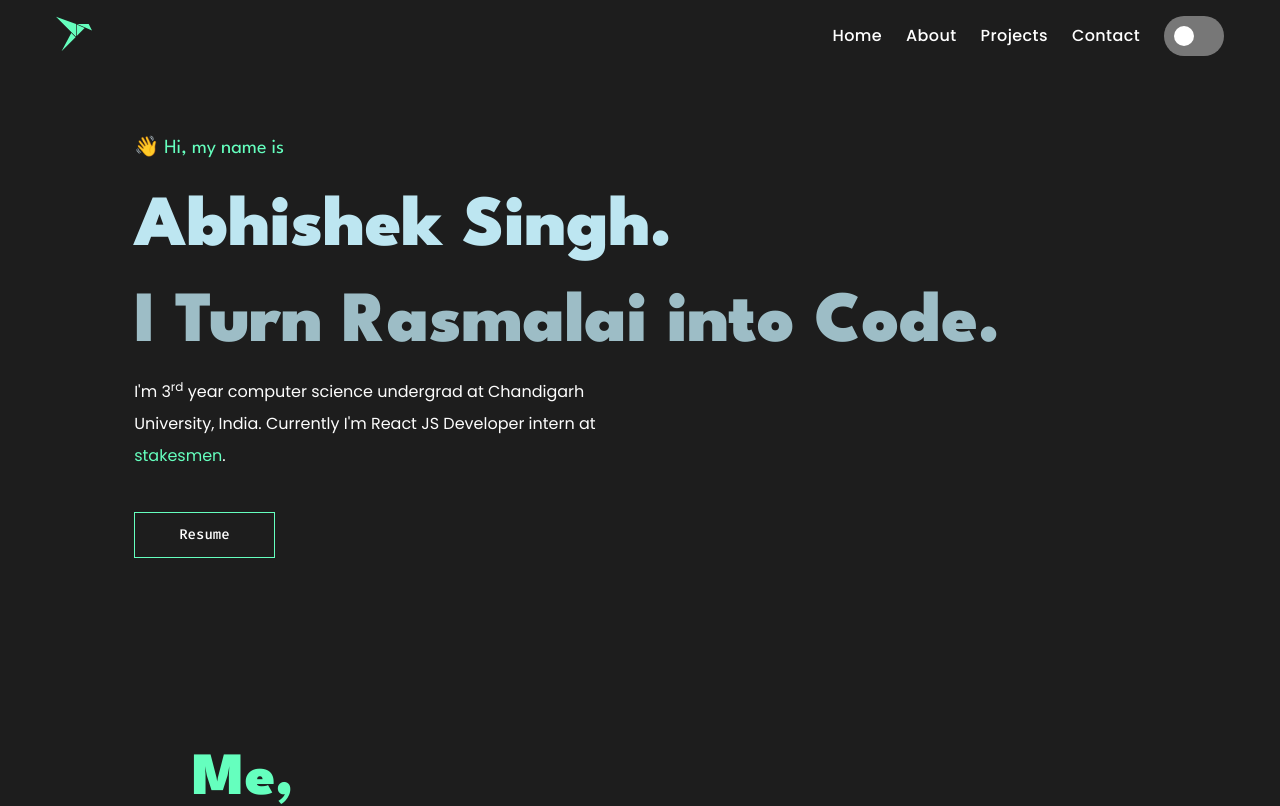
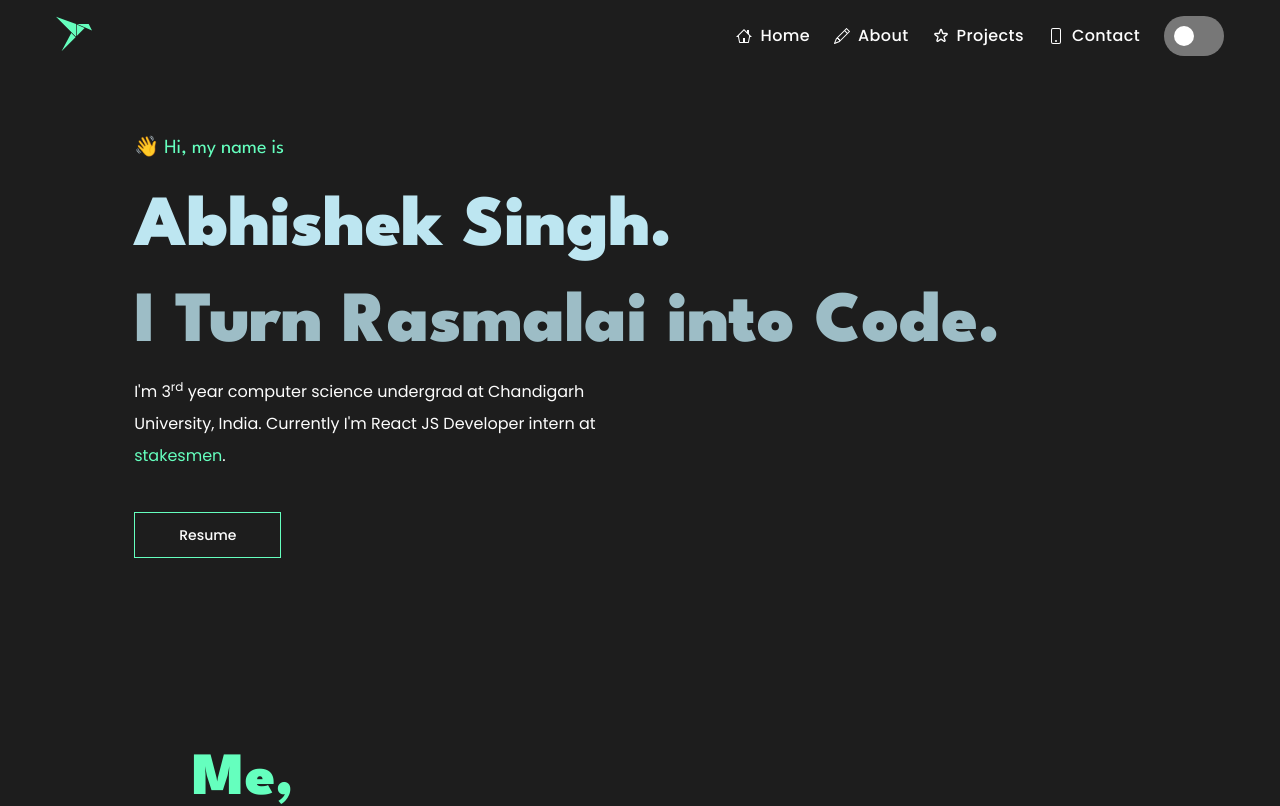
Before and after one commit to Abh1shekSingh/reactportfolio, a React (Create React App) app: page / in a window 1280 px wide. Shown: the top 806 px of the page. Built offline with nearby package versions, Linux system fonts and the light colour scheme; the HTML template or start-up script is replaced by a standard one.

Commit message:
Header styling

```diff
--- a/src/components/Header/Header.js
+++ b/src/components/Header/Header.js
@@ -3,6 +3,9 @@ import { Box } from '@material-ui/core'
 import {SiSnapcraft} from "react-icons/si"
 import { motion} from "framer-motion"
 import HeaderDrawer from './HeaderDrawer'
+import {GoHome} from "react-icons/go"
+import {BsPencil,BsPhone} from "react-icons/bs"
+import {HiOutlineStar} from "react-icons/hi"
 const Header = () => {
   const spring = {
     type: "spring",
@@ -22,12 +25,12 @@ const Header = () => {
         <SiSnapcraft className='text-green text-4xl'  />
       </Box>
       <Box className='flex justify-center items-center gap-6'>
-        <Box className='hidden md:block text-white'>
+        <Box className='hidden md:block text-subtext'>
           <ul className='flex justify-center items-center gap-6 tracking-wide font-poppin font-medium cursor-pointer'>
-            <a href='/'><li >Home</li></a>
-            <a href='#about'><li >About</li></a>
-            <a href="#projects"><li >Projects</li></a>
-            <a href='#contact'><li >Contact</li></a>
+            <a href='/'><li className='flex justify-center items-center gap-2'><GoHome />Home</li></a>
+            <a href='#about'><li className='flex justify-center items-center gap-2'><BsPencil />About</li></a>
+            <a href="#projects"><li className='flex justify-center items-center gap-2'><HiOutlineStar />Projects</li></a>
+            <a href='#contact'><li className='flex justify-center items-center gap-2'><BsPhone />Contact</li></a>
           </ul>
         </Box>
         <Box className="switch" data-isOn={isOn} onClick={toggleSwitch}>
--- a/src/components/Header/HeaderDrawer.js
+++ b/src/components/Header/HeaderDrawer.js
@@ -8,10 +8,10 @@ const HeaderDrawer = () => {
   return (
     <Box className='fixed z-10 block md:hidden bottom-0 left-0 right-0 bg-dark p-4 border-l-0 border-r-0 border-b-0 border-solid border-green border-2'>
         <Box className='flex justify-center items-center gap-7'>
-            <a href='/'><h1 className='text-white font-poppin font-medium flex flex-col justify-center items-center'><GoHome />Home</h1></a>
-            <a href='#about'><h1 className='text-white font-poppin font-medium flex flex-col justify-center items-center'><BsPencil />About</h1></a>
-            <a href='#projects'><h1 className='text-white font-poppin font-medium flex flex-col justify-center items-center'><HiOutlineStar />Projects</h1></a>
-            <a href='#contact'><h1 className='text-white font-poppin font-medium flex flex-col justify-center items-center'><BsPhone />Contact</h1></a>
+            <a href='/'><h1 className='text-white font-poppin font-medium flex flex-col justify-center items-center text-sm'><GoHome />Home</h1></a>
+            <a href='#about'><h1 className='text-white font-poppin font-medium flex flex-col justify-center items-center text-sm'><BsPencil />About</h1></a>
+            <a href='#projects'><h1 className='text-white font-poppin font-medium flex flex-col justify-center items-center text-sm'><HiOutlineStar />Projects</h1></a>
+            <a href='#contact'><h1 className='text-white font-poppin font-medium flex flex-col justify-center items-center text-sm'><BsPhone />Contact</h1></a>
         </Box>
     </Box>
   )
--- a/src/components/Hero/Hero.js
+++ b/src/components/Hero/Hero.js
@@ -24,13 +24,13 @@ const Hero = () => {
         >
           I&apos;m 3<sup>rd</sup> year computer science undergrad at
           Chandigarh University, India. Currently I&apos;m React JS Developer intern at
-          <a href='https://stakemen.com' className='text-green'> stakesmen</a>.
+          <a href='https://stakesmen.com' className='text-green'> stakesmen</a>.
 
         </motion.p>
 
-        <a href='https://drive.google.com/file/d/1tqRMCQP1My5vcowOWVNSzGXqWOsSGRB1/view?usp=sharing'>
+        <a href='https://drive.google.com/file/d/1tqRMCQP1My5vcowOWVNSzGXqWOsSGRB1/view?usp=sharing' className='mt-6 bg-orange w-0'>
           <motion.button
-            className='transtition duration-300 bg-transparent mt-6 hover:bg-green text-xl text-white font-fira font-medium py-2 px-6 border border-green hover:border-transparent md:text-sm md:mt-6 md:px-11 md:py-3'
+            className='transtition duration-300 bg-transparent hover:bg-green text-xl text-white font-poppin font-medium border border-green hover:border-transparent md:text-sm  md:px-11 md:py-3'
             initial = {{translateY:20, opacity:0}}
             animate = {{translateY:0, opacity:1}}
             transition = {{duration:0.1 , delay:1.7}}
```
